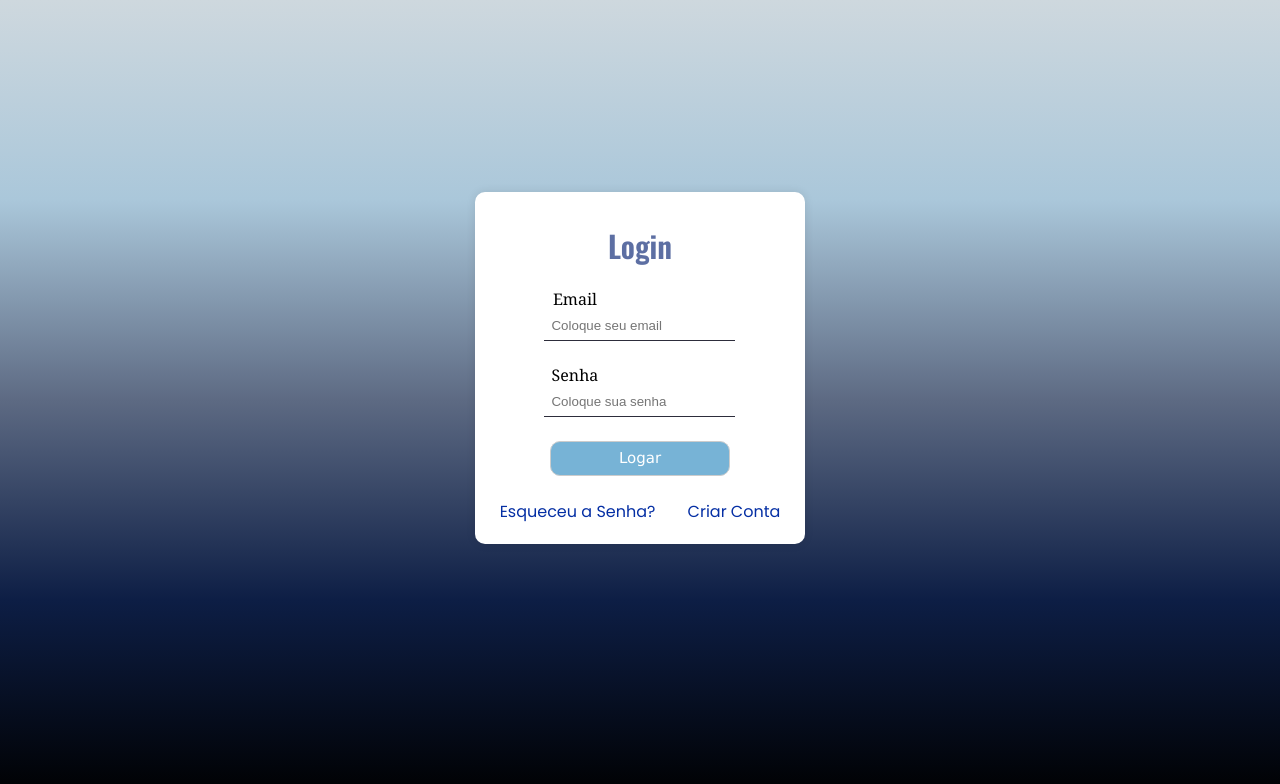
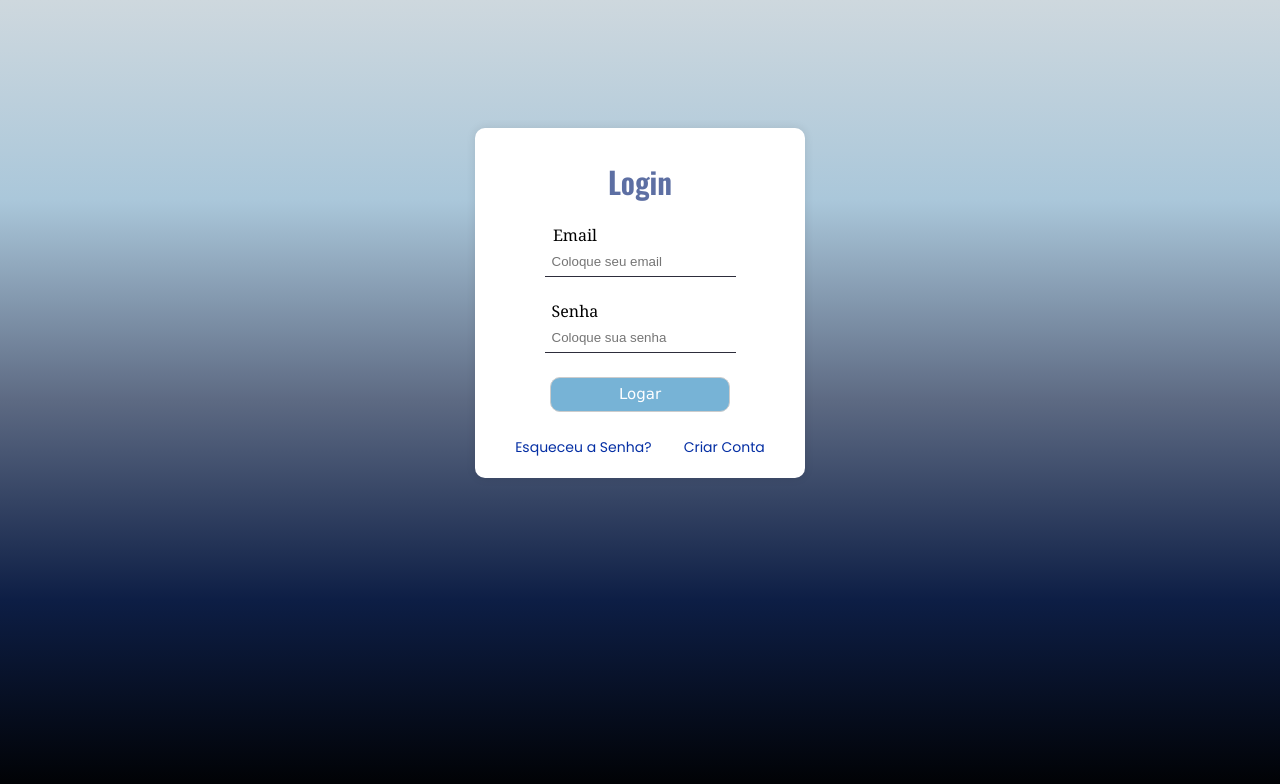
Before and after one commit to CarlosAfonsoo/Gerenciamento_PHP, a PHP site: page / in a window 1280 px wide. Shown: the top 784 px of the page. Run offline with PHP 8.4, Linux system fonts and the light colour scheme.

Commit message:
ajustes no designer
foi mudados o tamanho do link e centralizada a div

```diff
--- a/css/login.css
+++ b/css/login.css
@@ -10,7 +10,9 @@ body {
 }
 
 .tudo {
-    margin-top: 15%;
+    /* sempre centalizar uma div quando ela estiver no meio da tela */
+    margin: 0 auto;
+    margin-top: 10%;
     background-color: white;
     border-radius: 10px ;
     max-width: 290px;
@@ -55,13 +57,13 @@ body {
     color: rgb(5, 47, 164);
     margin-right: 28px;
     font-family: 'Poppins', sans-serif;
-
+    font-size: 14px;
 }
 .link2{
     text-decoration: none;
     color: rgb(5, 47, 164);
     font-family: 'Poppins', sans-serif;
-
+    font-size: 14px;
 }
 label {
     margin-left: -130px;
@@ -75,11 +77,7 @@ input {
     margin: 1px ;
     border: none;
     border-bottom: 1px solid rgb(45, 45, 59);
-}
-input :focus{
-    outline: none;
-    border: none;
-    border: 1px solid red;
+    outline-style: none;
 }
 .confir{
     margin-left: -50px;
```
